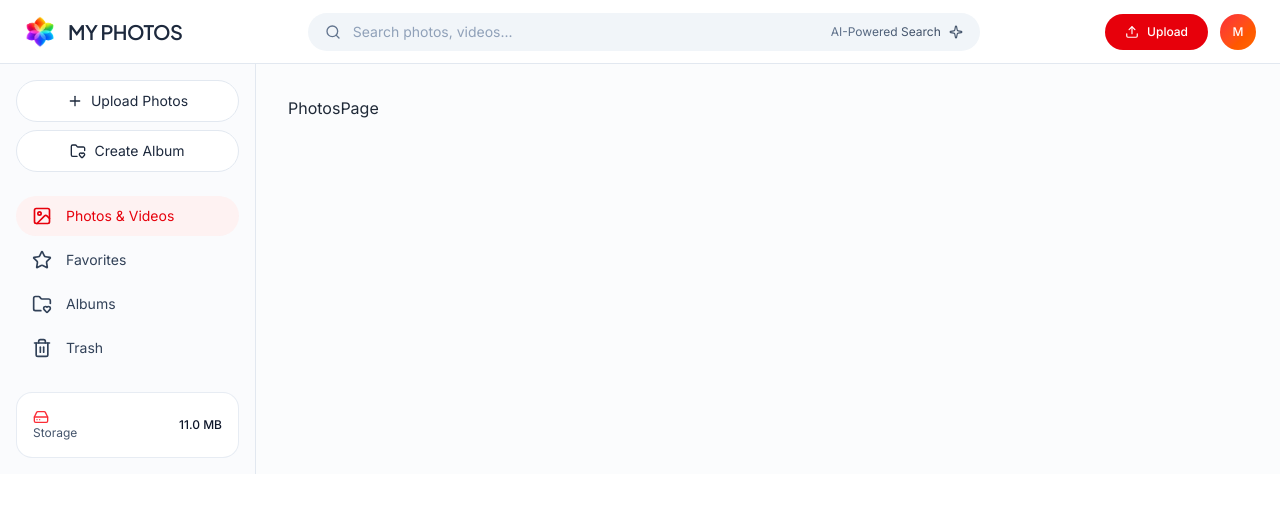
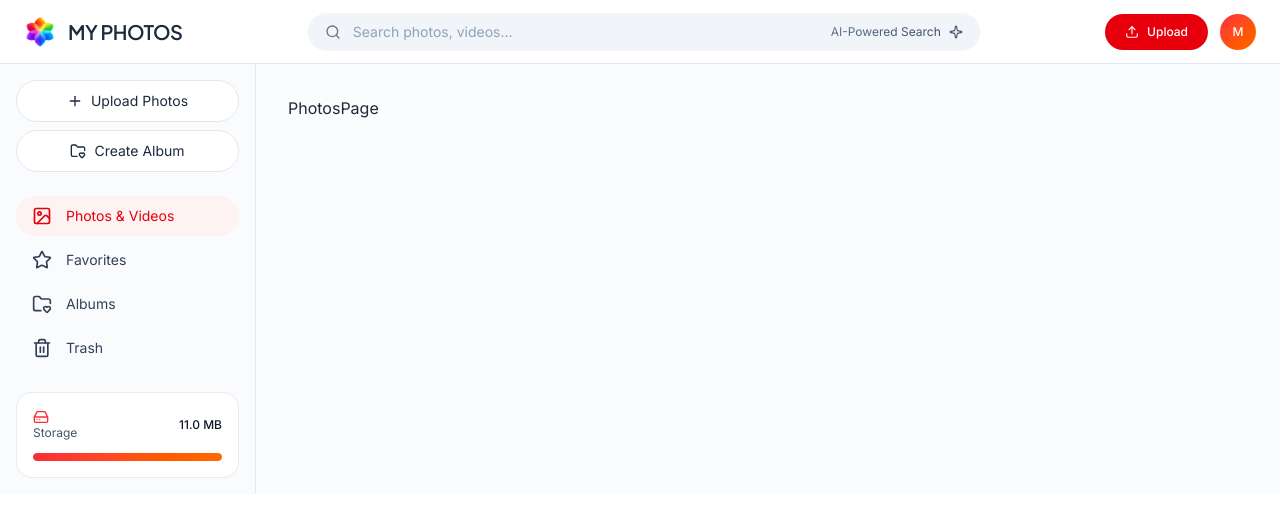
Before and after one commit to muktinathrajbanshi/my_photos, a React (Vite) app in the folder frontend/: page / in a window 1280 px wide. Shown: the top 532 px of the page. Built offline with nearby package versions, Linux system fonts and the light colour scheme; a web font is replaced by a local one.

Commit message:
om namaha sibaya

```diff
--- a/frontend/src/components/layout/Sidebar.jsx
+++ b/frontend/src/components/layout/Sidebar.jsx
@@ -126,6 +126,9 @@ const Sidebar = ({
             </span>
             <span className="font-medium text-slate-900">{storageUsed} MB</span>
           </div>
+          <div className="w-full h-2 bg-slate-100 rounded-full overflow-hidden">
+            <div className="sidebar-storage-bar" />
+          </div>
         </div>
       </aside>
     </>
```
